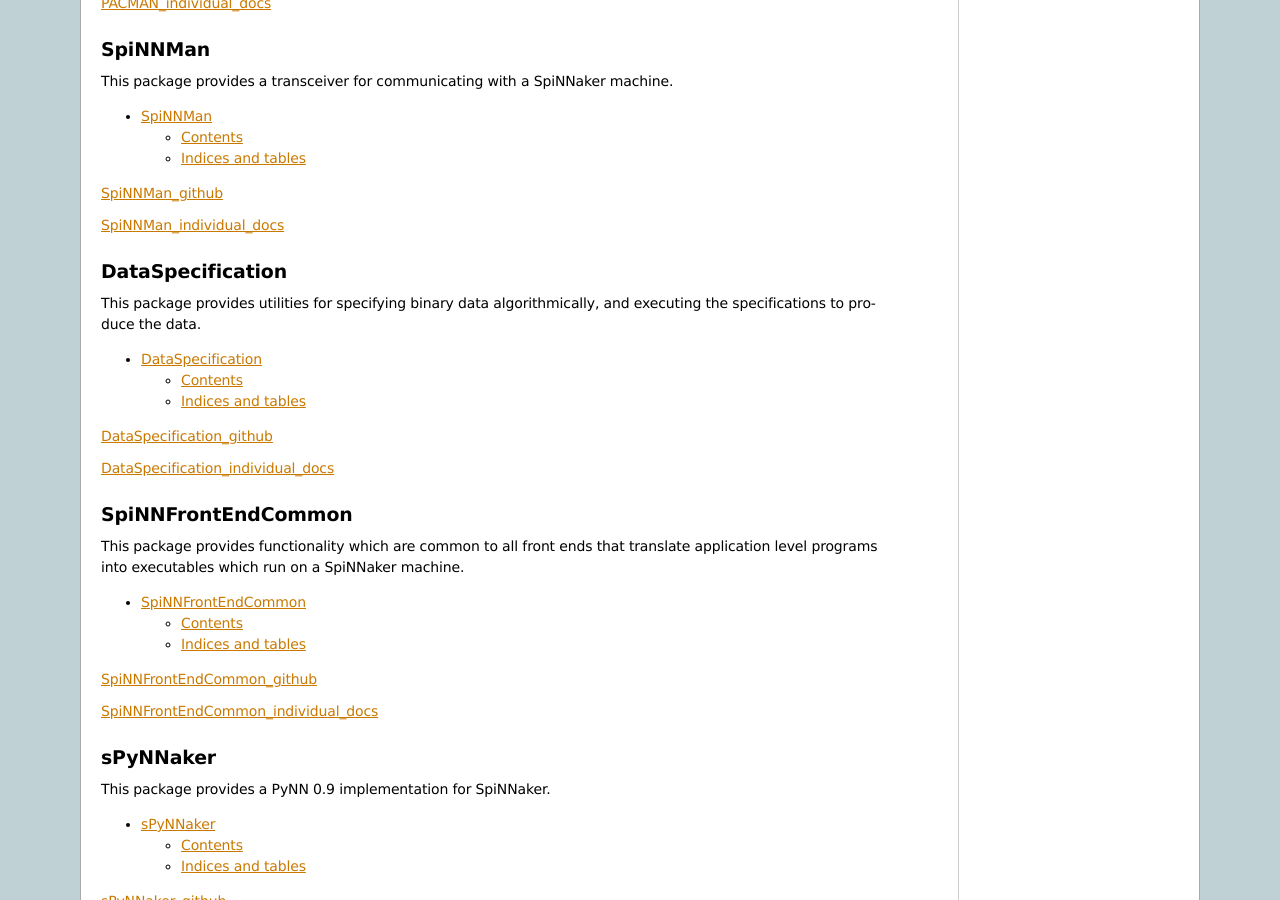
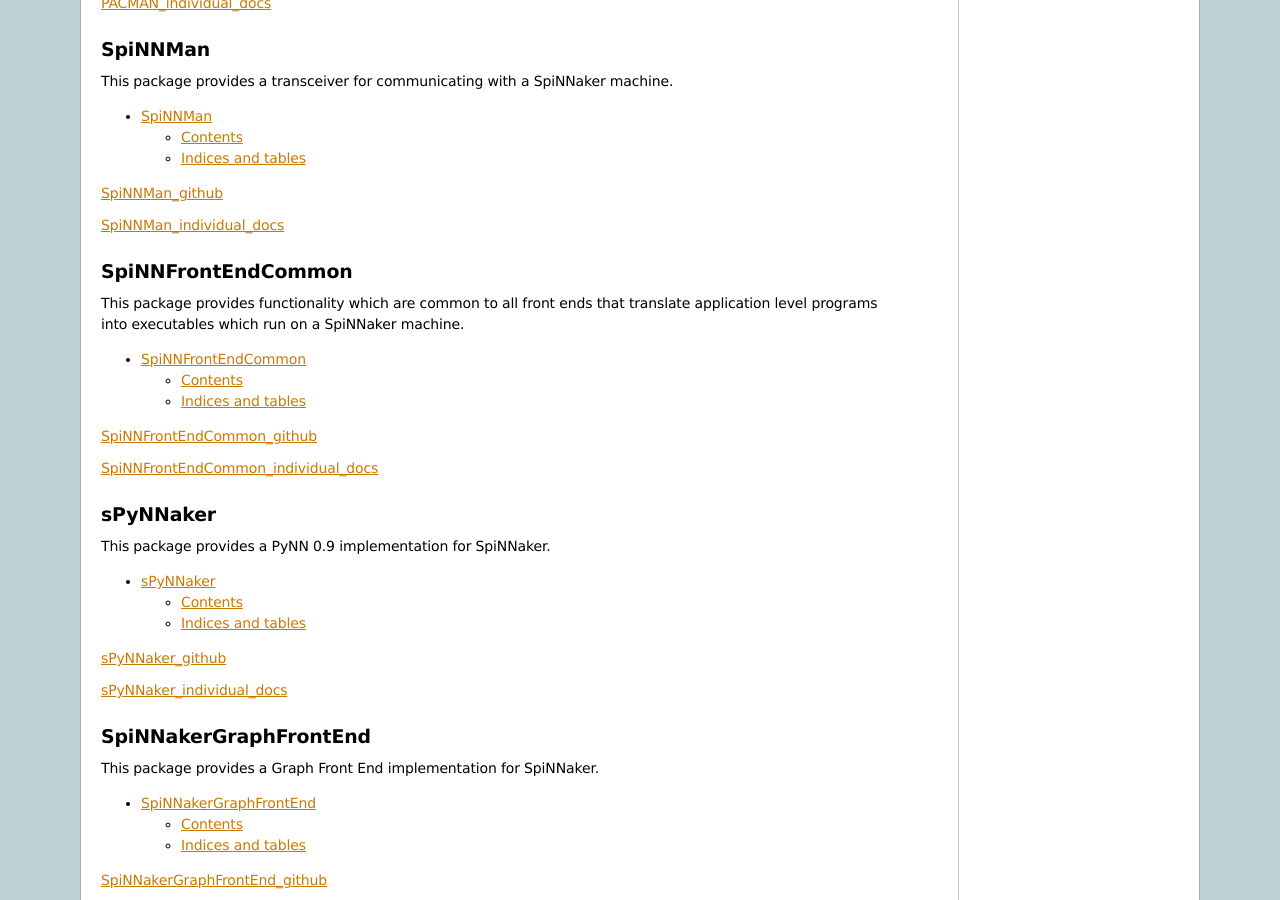
Before and after one commit to SpiNNakerManchester/sphinx8, a Sphinx documentation site: the page built from doc/source/index.rst, in a window 1280 px wide and 900 px high, scrolled down 954 px. Built offline with Sphinx 7.4.7, drawn with Linux system fonts in a browser that asks for light colours; pages that are not in the unit, such as notebooks, are missing from menus.

Commit message:
remove links to DataSpecifation reporitory

```diff
--- a/doc/doc_requirements.txt
+++ b/doc/doc_requirements.txt
@@ -2,7 +2,6 @@ git+https://github.com/SpiNNakerManchester/SpiNNUtils.git@master#egg=SpiNNUtilit
 git+https://github.com/SpiNNakerManchester/SpiNNMachine.git@master#egg=SpiNNMachine
 git+https://github.com/SpiNNakerManchester/SpiNNMan.git@master#egg=spinnman
 git+https://github.com/SpiNNakerManchester/PACMAN.git@master#egg=spinnaker-pacman
-git+https://github.com/SpiNNakerManchester/DataSpecification.git@master#egg=spinnaker-dataspecification
 git+https://github.com/SpiNNakerManchester/spalloc.git@master#egg=spalloc
 git+https://github.com/SpiNNakerManchester/SpiNNFrontEndCommon.git@master#egg=spinnfrontendcommon
 git+https://github.com/SpiNNakerManchester/sPyNNaker.git@master#egg=spynnaker
--- a/doc/source/index.rst
+++ b/doc/source/index.rst
@@ -84,23 +84,6 @@ SpiNNMan_individual_docs_
 
 .. _SpiNNMan_github: https://github.com/SpiNNakerManchester/SpiNNMan
 .. _SpiNNMan_individual_docs: https://spinnman.readthedocs.io
-
-DataSpecification
------------------
-This package provides utilities for specifying binary data algorithmically,
-and executing the specifications to produce the data.
-
-.. toctree::
-   :maxdepth: 3
-
-   data_specification_index
-
-DataSpecification_github_
-
-DataSpecification_individual_docs_
-
-.. _DataSpecification_github: https://github.com/SpiNNakerManchester/DataSpecification
-.. _DataSpecification_individual_docs: https://dataspecification.readthedocs.io
 
 SpiNNFrontEndCommon
 -------------------
```
